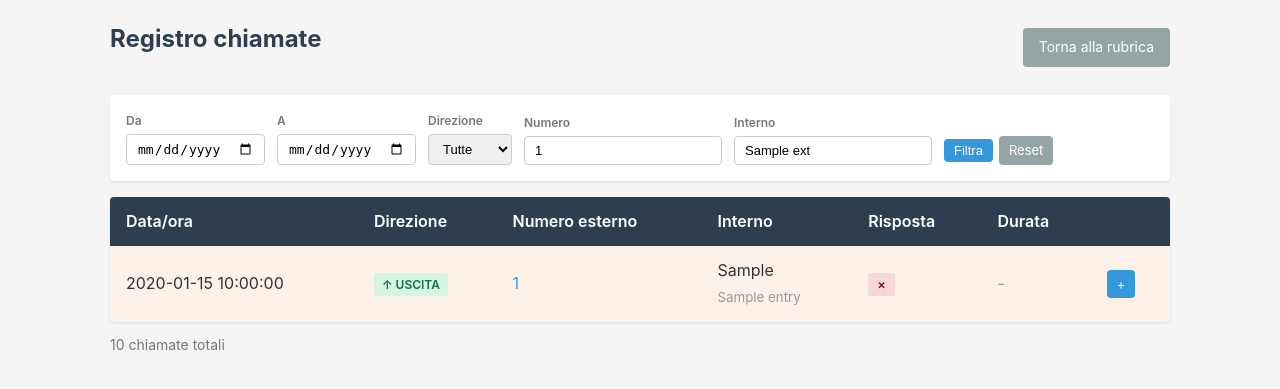
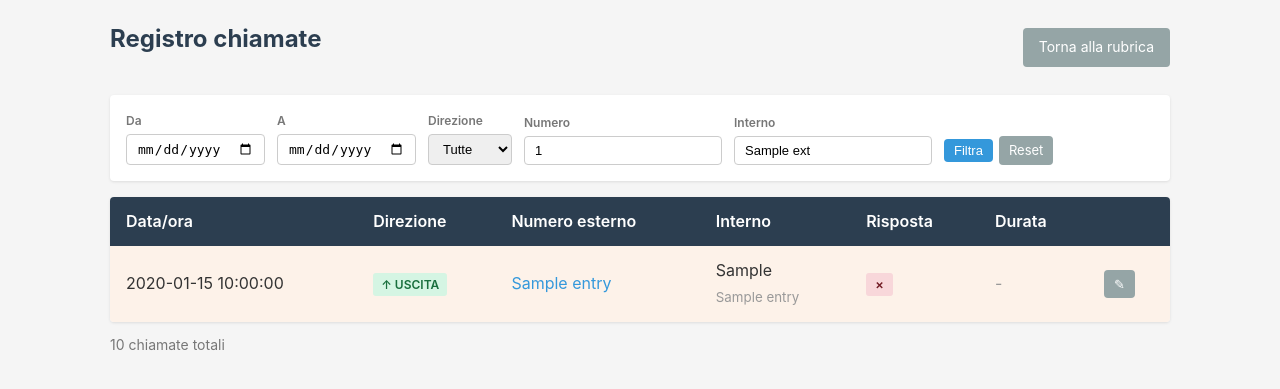
Before and after one commit to ghastx/ldap_editor, a Flask app: template templates/calls.html in a window 1280 px wide. Shown: the part 71-460 px from the top of the page. Run offline with Flask 3, Linux system fonts and the light colour scheme; the template is opened without the code that fills it: most values are stand-ins (such as "Sample title", 1, 10 or a date in 2020); data that the repository does not hold is empty.

Commit message:
Registro chiamate: mostra nome contatto dalla rubrica e pulsante modifica
- Nella route /calls, arricchisce ogni entry con nome e uid del contatto
  cercando il numero esterno normalizzato nella rubrica LDAP
- Se il numero è in rubrica: mostra il nome al posto del numero
  (numero visibile su hover), e pulsante ✎ per modificare il contatto
- Se non è in rubrica: mostra il numero e pulsante + per aggiungerlo
- Graceful degradation: se LDAP non è raggiungibile, mostra solo numeri

https://claude.ai/code/session_014pMb9413zzr5gKuUTRhFoQ

```diff
--- a/app.py
+++ b/app.py
@@ -384,6 +384,28 @@ def call_log_page():
     finally:
         conn.close()
 
+    # Arricchisci le entry con il nome del contatto dalla rubrica LDAP
+    try:
+        contacts = ldap.get_all_contacts()
+        phone_to_contact = {}
+        for c in contacts:
+            for tel_key in ("telephoneNumber", "telephoneNumber2"):
+                tel = c.get(tel_key, "")
+                if tel:
+                    phone_to_contact[tel] = {
+                        "displayName": c["displayName"],
+                        "uid": c["uid"],
+                    }
+        for entry in entries:
+            norm = normalize_number(entry.get("external_number", ""))
+            match = phone_to_contact.get(norm) if norm else None
+            entry["contact_name"] = match["displayName"] if match else ""
+            entry["contact_uid"] = match["uid"] if match else ""
+    except LDAPException:
+        for entry in entries:
+            entry["contact_name"] = ""
+            entry["contact_uid"] = ""
+
     return render_template(
         "calls.html",
         entries=entries,
--- a/templates/calls.html
+++ b/templates/calls.html
@@ -82,9 +82,16 @@
                 {% endif %}
             </td>
             <td>
-                <a href="javascript:void(0)" onclick="clickToDial('{{ entry.external_number }}')" class="phone-link">
-                    {{ entry.external_number }}
-                </a>
+                {% if entry.contact_name %}
+                    <a href="javascript:void(0)" onclick="clickToDial('{{ entry.external_number }}')"
+                       class="phone-link" title="{{ entry.external_number }}">
+                        {{ entry.contact_name }}
+                    </a>
+                {% else %}
+                    <a href="javascript:void(0)" onclick="clickToDial('{{ entry.external_number }}')" class="phone-link">
+                        {{ entry.external_number }}
+                    </a>
+                {% endif %}
             </td>
             <td>
                 {% if entry.internal_ext %}
@@ -111,8 +118,13 @@
                 {% endif %}
             </td>
             <td>
-                <a href="{{ url_for('add_contact', telephone=entry.external_number) }}"
-                   class="btn btn-primary btn-small" title="Aggiungi alla rubrica">+</a>
+                {% if entry.contact_uid %}
+                    <a href="{{ url_for('edit_contact', uid=entry.contact_uid) }}"
+                       class="btn btn-secondary btn-small" title="Modifica contatto">&#9998;</a>
+                {% else %}
+                    <a href="{{ url_for('add_contact', telephone=entry.external_number) }}"
+                       class="btn btn-primary btn-small" title="Aggiungi alla rubrica">+</a>
+                {% endif %}
             </td>
         </tr>
         {% endfor %}
```
